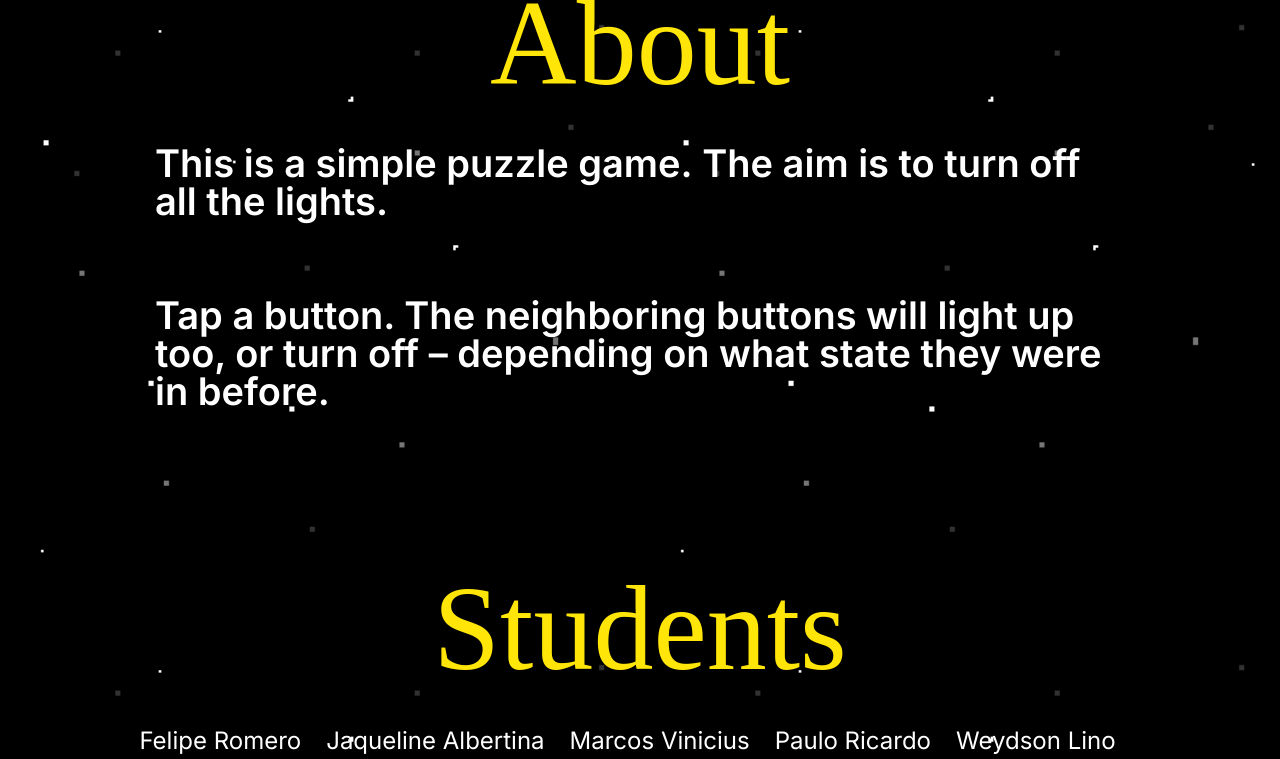
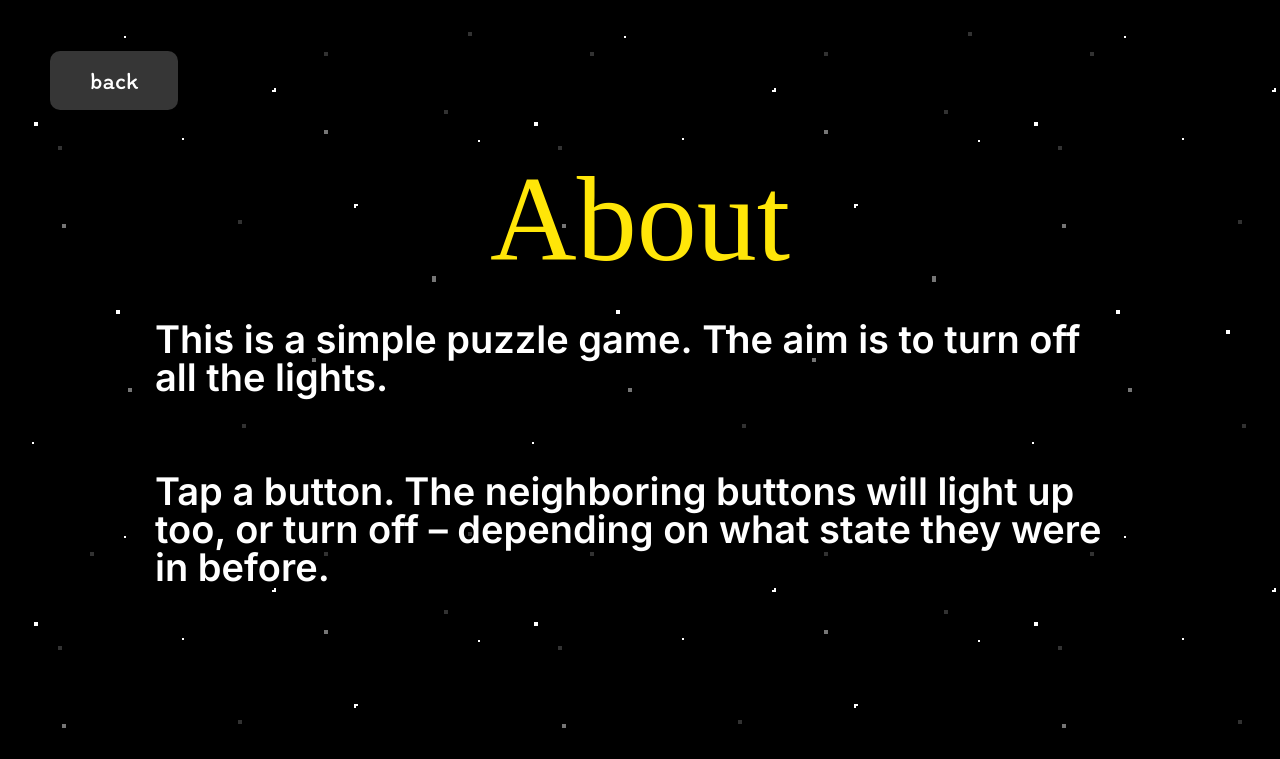
Before and after one commit to weydsonlino/led-logico, a SvelteKit app: page /about in a window 1280 px wide. Shown: the top 759 px of the page. Built offline with nearby package versions, Linux system fonts and the light colour scheme; a web font is replaced by a local one.

Commit message:
more fix in all pages

```diff
--- a/src/routes/+page.svelte
+++ b/src/routes/+page.svelte
@@ -3,7 +3,8 @@
 	import '../style/globals.css';
 </script>
 
-<body>
+<body class="pages">
+	<main id="home">
 		<nav class="nav-home"><h1 class="tittle">LIGHTS OUT</h1></nav>
 
 		<div class="area-buttons">
@@ -11,4 +12,5 @@
 			<a href="/howToPlay"><button class="buttons">How to play</button></a>
 			<a href="/about"><button class="buttons">About</button></a>
 		</div>
+	</main>
 </body>
--- a/src/routes/about/+page.svelte
+++ b/src/routes/about/+page.svelte
@@ -11,14 +11,14 @@
 	];
 </script>
 
-<main class="pages">
+<body class="pages">
 	<header>
 		<nav class="buttons-bar">
 			<a href="/"><button class="buttons">back</button></a>
 		</nav>
 	</header>
 
-	<body class="about">
+	<main class="about">
 		<h2 class="tittle">About</h2>
 		<div class="container-text about">
 			<p class="text">
@@ -37,5 +37,5 @@
 				</div>
 			{/each}
 		</section>
-	</body>
-</main>
+	</main>
+</body>
--- a/src/style/globals.css
+++ b/src/style/globals.css
@@ -15,22 +15,28 @@
 	padding: 0;
 	box-sizing: border-box;
 }
-
-body {
+.pages {
+	display: flex;
+	flex-direction: column;
+	align-items: center;
+	background-color: var(--color-background);
+	background-image: url(../b471d641c2fb84308dfb016cbf4ac6bb.gif);
+}
+main {
 	display: flex;
 	flex-direction: column;
 	align-items: center;
 	justify-content: center;
-	background-color: var(--color-background);
-	background-image: url(../b471d641c2fb84308dfb016cbf4ac6bb.gif);
 	background-size: 50%;
-	height: 100vh;
-	width: 100vw;
+	width: 100%;
 	overflow-x: hidden;
 	color: var(--font-color);
 }
-body.about {
+main.about {
 	height: max-content;
+}
+main#home {
+	height: 100vh;
 }
 .nav-home {
 	margin-top: 90px;
@@ -76,11 +82,6 @@ header {
 	width: 100vw;
 	margin-bottom: 50px;
 }
-.pages {
-	display: flex;
-	flex-direction: column;
-	align-items: center;
-}
 .container-text {
 	margin-top: 40px;
 }
@@ -111,7 +112,7 @@ header {
 	align-self: center;
 	margin-right: 25px;
 	gap: 15px;
-	margin-bottom: 150px;
+	margin-bottom: 50px;
 }
 .students-name {
 	display: flex;
```
Also changed, not shown: src/routes/howToPlay/+page.svelte (+5 -3 lines). Lines whose indentation alone changed are shown as unchanged.
